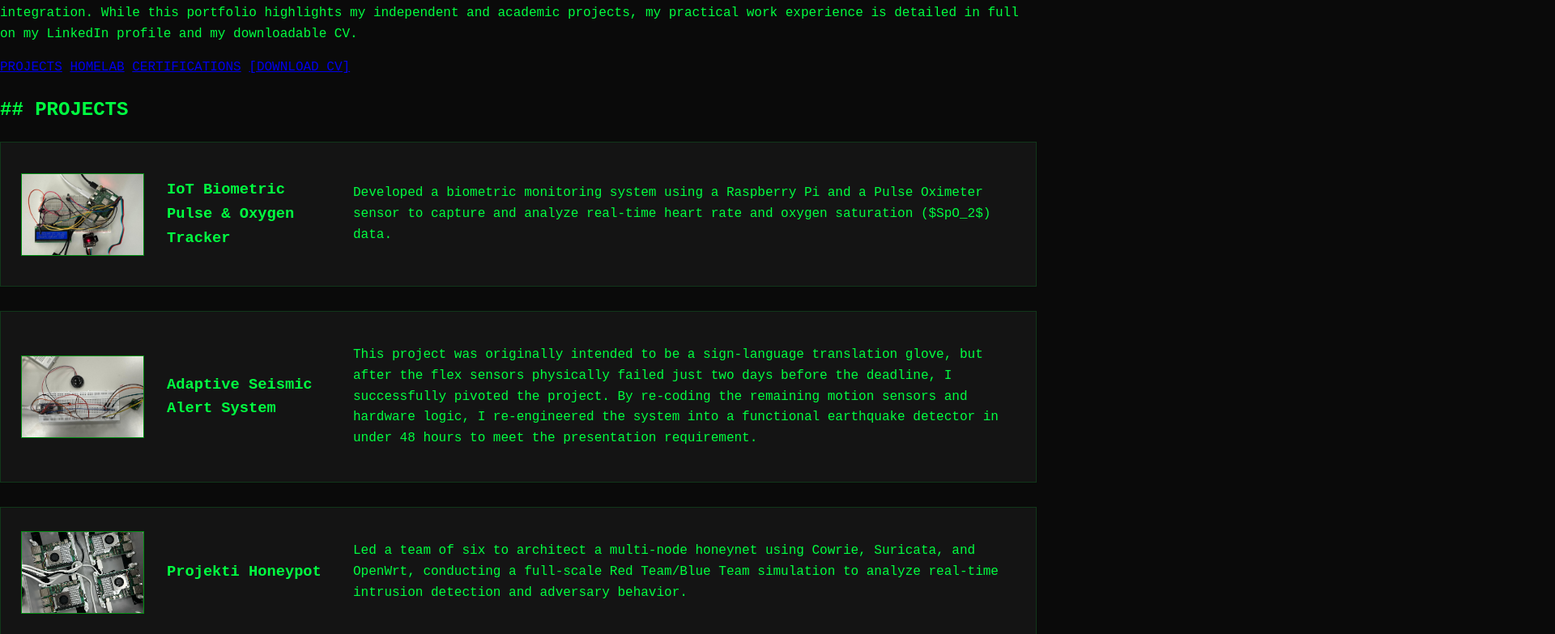
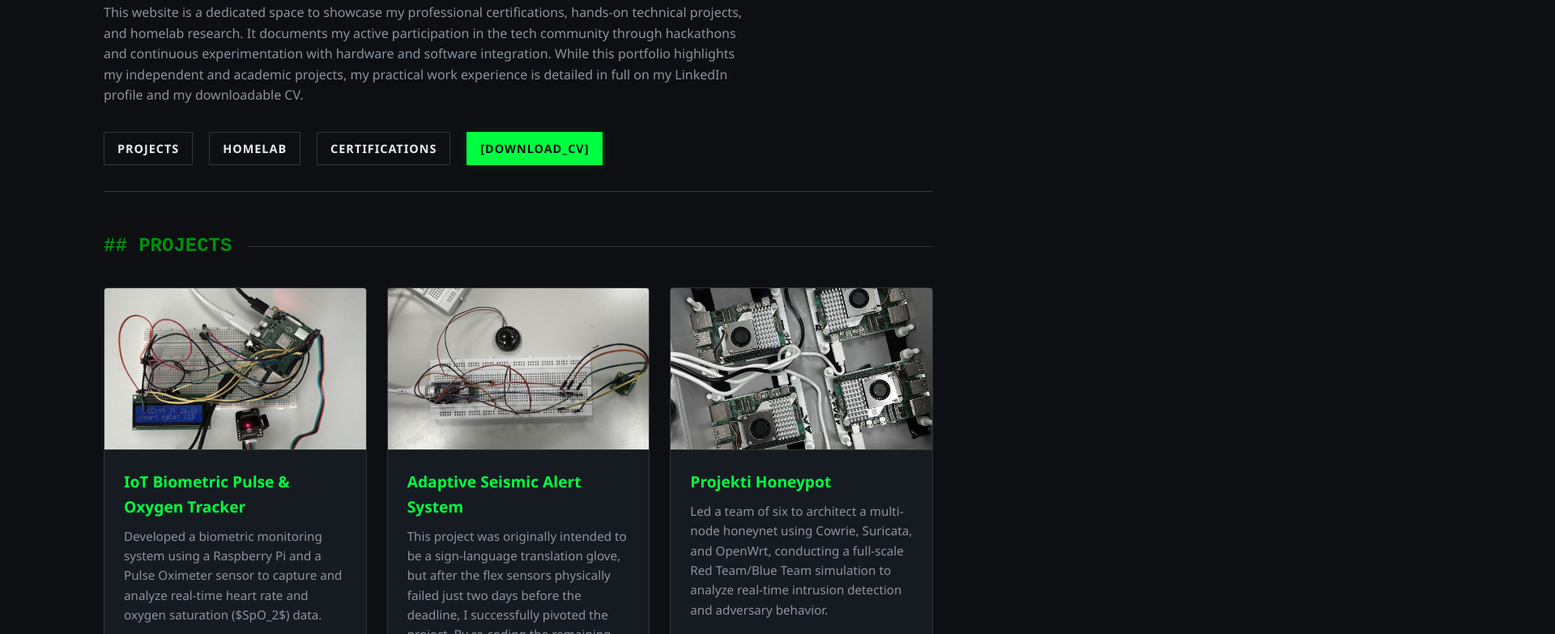
Before and after one commit to eurusfox-24/portfolio, a plain HTML site: page index.html in a window 1280 px wide. Shown: the part 141-924 px from the top of the page at 81% size, 1920 px wide, since content can reach past the window. Drawn offline with Linux system fonts and the light colour scheme.

Commit message:
Update style.css

```diff
--- a/style.css
+++ b/style.css
@@ -1,66 +1,167 @@
-/* --- DARK MODE HACKER THEME --- */
+/* --- GLOBAL RESET & VARIABLES --- */
 :root {
-    --bg-color: #0a0a0a;
-    --card-bg: #141414;
-    --text-color: #00FF41;
-    --accent-color: #008F11;
-    --border-glow: rgba(0, 255, 65, 0.15);
+    --bg: #0d0f12;
+    --surface: #161b22;
+    --surface-hover: #1c2128;
+    --accent: #00ff41; /* Classic Matrix Green */
+    --accent-dim: #008f11;
+    --text-main: #e6edf3;
+    --text-dim: #8b949e;
+    --border: #30363d;
+    --glow: rgba(0, 255, 65, 0.1);
+}
+
+* {
+    box-sizing: border-box;
+    margin: 0;
+    padding: 0;
 }
 
 body {
-    background-color: var(--bg-color);
-    color: var(--text-color);
-    font-family: 'Courier New', Courier, monospace;
+    background-color: var(--bg);
+    color: var(--text-main);
+    font-family: 'Segoe UI', 'Courier New', monospace;
     line-height: 1.6;
-    margin: 0;
+    padding: 0 10%;
 }
 
-/* --- THE GRID FIX --- */
-.grid {
-    display: flex; /* Use Flex for stacking */
-    flex-direction: column; /* Stack cards as wide rows */
-    gap: 30px;
+/* --- HEADER & NAV --- */
+header {
+    padding: 4rem 0 2rem;
+    border-bottom: 1px solid var(--border);
     margin-bottom: 3rem;
-    width: 100%;
 }
 
-/* Specific fix for Certs to stay side-by-side */
-#certifications .grid {
-    display: grid;
-    grid-template-columns: repeat(auto-fit, minmax(280px, 1fr));
+h1 {
+    font-family: 'Courier New', monospace;
+    font-size: 2.5rem;
+    color: var(--accent);
+    margin-bottom: 1rem;
+    text-shadow: 0 0 10px var(--glow);
 }
 
-/* --- CARD LAYOUT (PC FIRST) --- */
-.card {
-    display: grid;
-    /* Forces the 3 columns: Image(150px) | Title(200px) | Description(Rest) */
-    grid-template-columns: 150px 200px 1fr;
-    align-items: center;
-    gap: 30px;
-    padding: 25px;
-    background: var(--card-bg);
-    border: 1px solid var(--border-glow);
-    box-sizing: border-box;
+header p {
+    color: var(--text-dim);
+    max-width: 800px;
+    margin-bottom: 2rem;
 }
 
-.card img {
-    width: 150px;
-    height: 100px;
-    object-fit: cover;
-    border: 1px solid var(--accent-color);
+nav {
+    display: flex;
+    gap: 20px;
+    flex-wrap: wrap;
 }
 
-/* --- MOBILE RESPONSIVE --- */
-@media (max-width: 850px) {
-    .card {
-        grid-template-columns: 1fr; /* Stack into 1 column on phone */
-        text-align: center;
+nav a {
+    color: var(--text-main);
+    text-decoration: none;
+    font-size: 0.9rem;
+    font-weight: bold;
+    letter-spacing: 1px;
+    padding: 8px 16px;
+    border: 1px solid var(--border);
+    transition: all 0.3s ease;
+}
+
+nav a:hover, .cv-link {
+    background: var(--accent);
+    color: var(--bg) !important;
+    border-color: var(--accent);
+    box-shadow: 0 0 15px var(--glow);
+}
+
+/* --- SECTION HEADINGS --- */
+h2 {
+    color: var(--accent-dim);
+    font-family: 'Courier New', monospace;
+    margin: 2rem 0;
+    font-size: 1.5rem;
+    display: flex;
+    align-items: center;
+}
+
+h2::after {
+    content: "";
+    height: 1px;
+    background: var(--border);
+    flex-grow: 1;
+    margin-left: 20px;
+}
+
+/* --- GRID SYSTEM --- */
+/* This handles both Projects and Certs dynamically */
+.grid {
+    display: grid;
+    grid-template-columns: repeat(auto-fill, minmax(320px, 1fr));
+    gap: 25px;
+    margin-bottom: 4rem;
+}
+
+/* --- CARD DESIGN --- */
+.card, .cert-card {
+    background: var(--surface);
+    border: 1px solid var(--border);
+    border-radius: 4px;
+    overflow: hidden;
+    transition: transform 0.3s ease, border-color 0.3s ease;
+    display: flex;
+    flex-direction: column;
+}
+
+.card:hover, .cert-card:hover {
+    transform: translateY(-5px);
+    border-color: var(--accent-dim);
+    background: var(--surface-hover);
+}
+
+.card img, .cert-card img {
+    width: 100%;
+    height: 200px;
+    object-fit: cover;
+    filter: grayscale(40%);
+    border-bottom: 1px solid var(--border);
+    transition: filter 0.3s ease;
+}
+
+.card:hover img {
+    filter: grayscale(0%);
+}
+
+.card h3, .cert-card h3 {
+    padding: 1.5rem 1.5rem 0.5rem;
+    color: var(--accent);
+    font-size: 1.2rem;
+}
+
+.card p {
+    padding: 0 1.5rem 1.5rem;
+    color: var(--text-dim);
+    font-size: 0.95rem;
+}
+
+/* --- CERTIFICATION SPECIFIC (Smaller Cards) --- */
+#certifications .grid {
+    grid-template-columns: repeat(auto-fill, minmax(220px, 1fr));
+}
+
+#certifications .cert-card img {
+    height: 140px;
+    object-fit: contain;
+    padding: 10px;
+    background: #fff; /* Provides contrast for cert badges */
+}
+
+/* --- RESPONSIVE ADJUSTMENTS --- */
+@media (max-width: 768px) {
+    body {
+        padding: 0 5%;
     }
 
-    .card img {
-        width: 100%;
-        max-width: 320px;
-        height: 180px;
-        margin: 0 auto;
+    h1 {
+        font-size: 1.8rem;
+    }
+
+    .grid {
+        grid-template-columns: 1fr; /* Stack on small screens */
     }
 }
```
